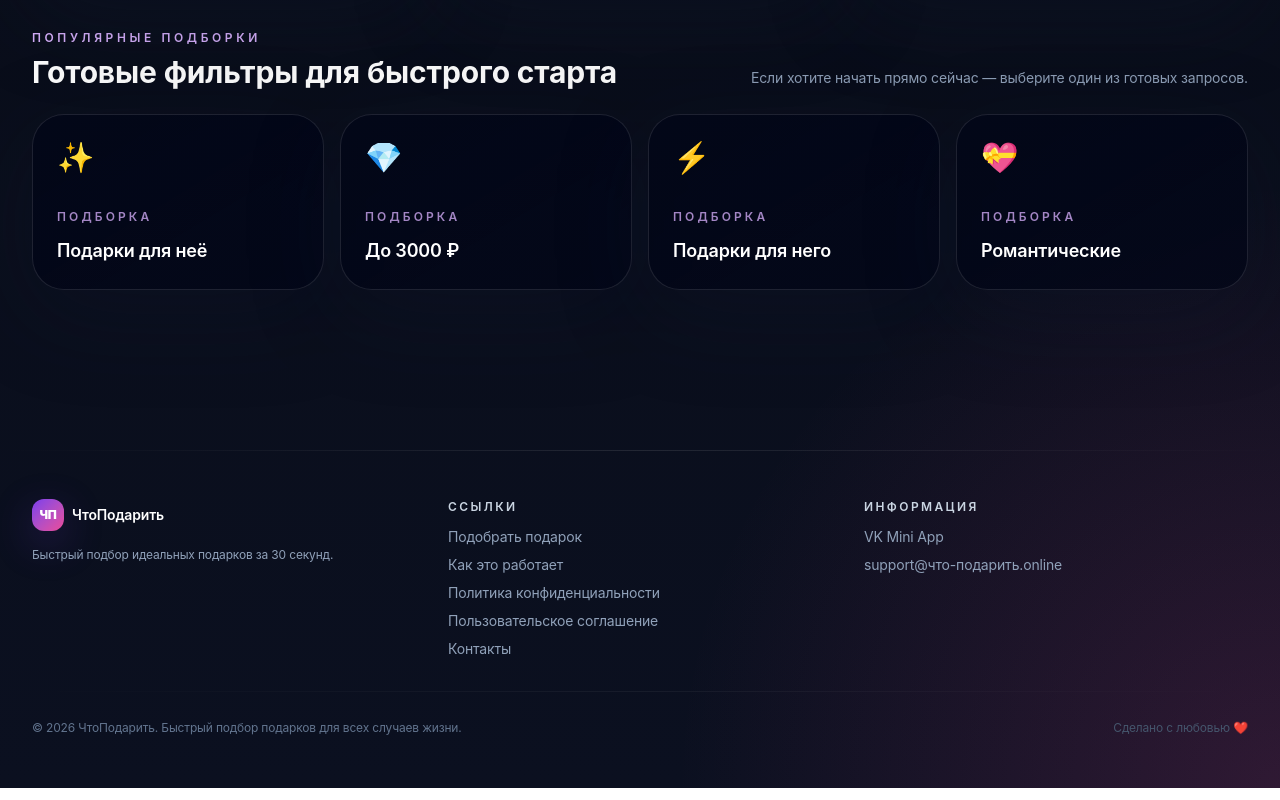
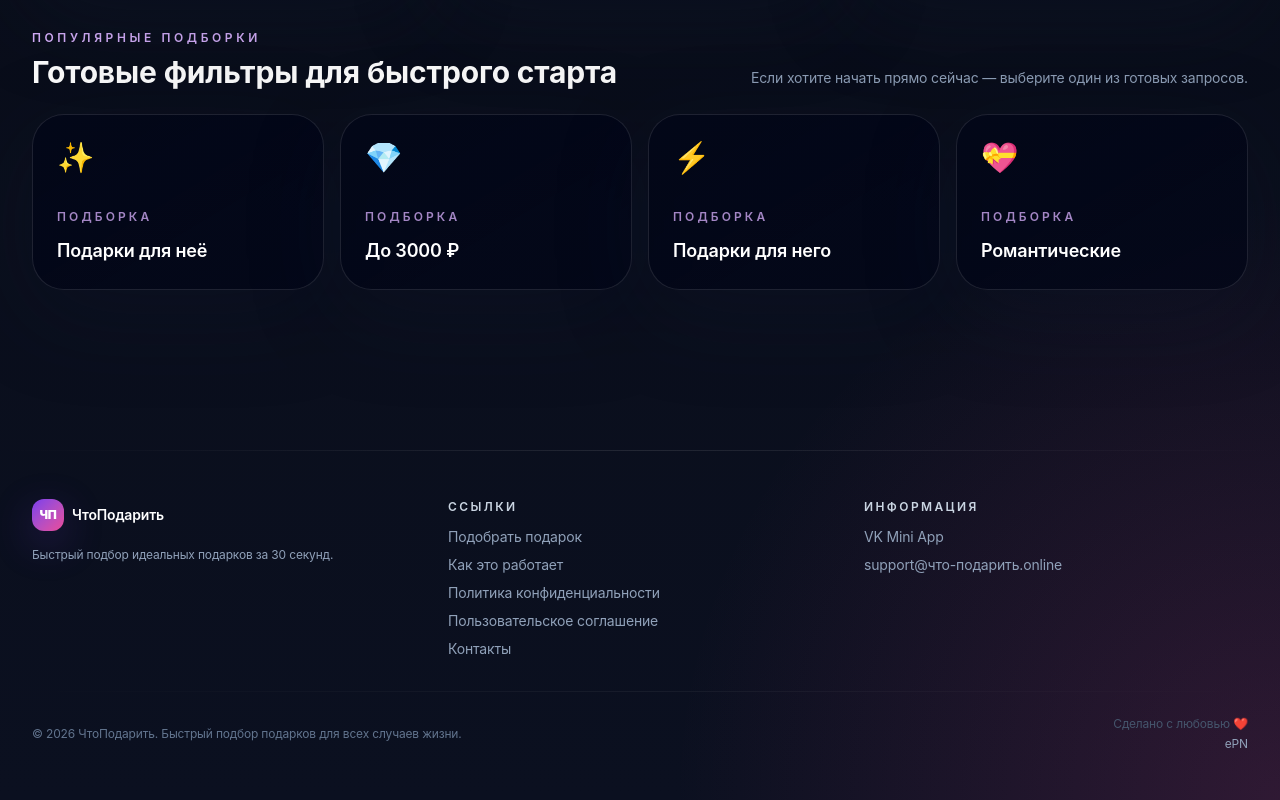
Before and after one commit to nokolya1237kpz-ctrl/chto-podarit, a Next.js app: page / in a window 1280 px wide. Shown: the part 1266-2066 px from the top of the page. Built offline with nearby package versions, Linux system fonts and the light colour scheme; no server answers.

Commit message:
Add legal pages and contacts

```diff
--- a/components/Footer.tsx
+++ b/components/Footer.tsx
@@ -52,7 +52,10 @@ export default function Footer() {
           {/* Copyright */}
           <div className="flex flex-col gap-3 sm:flex-row sm:items-center sm:justify-between">
             <p className="text-xs text-slate-500 leading-6">© {currentYear} ЧтоПодарить. Быстрый подбор подарков для всех случаев жизни.</p>
-            <p className="text-xs text-slate-600">Сделано с любовью ❤️</p>
+            <div className="flex flex-col gap-1 text-xs text-slate-600 sm:text-right">
+              <span>Сделано с любовью ❤️</span>
+              <span className="text-slate-400">ePN</span>
+            </div>
           </div>
         </div>
       </div>
```
